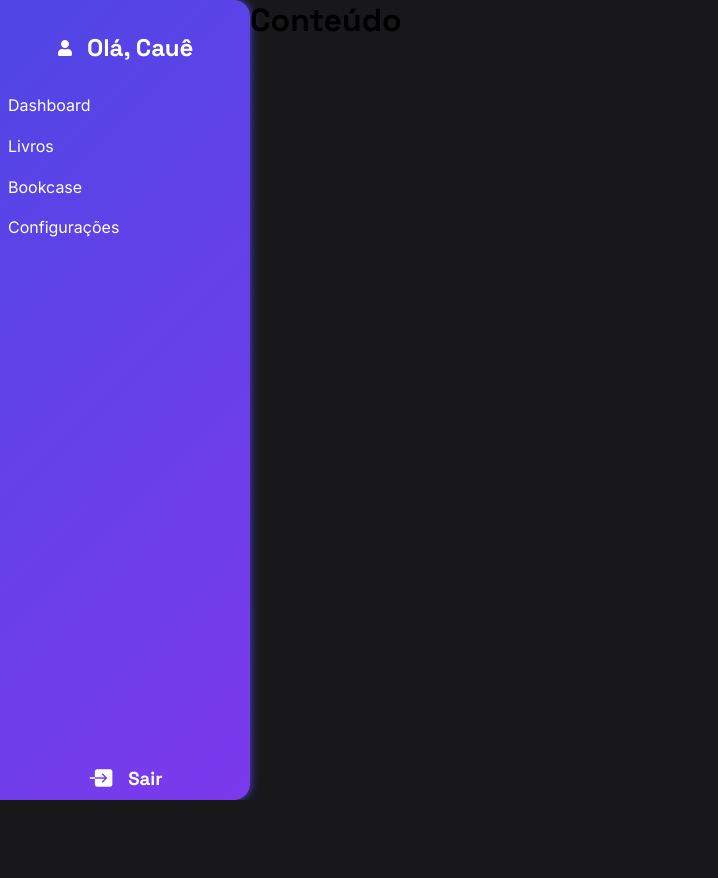
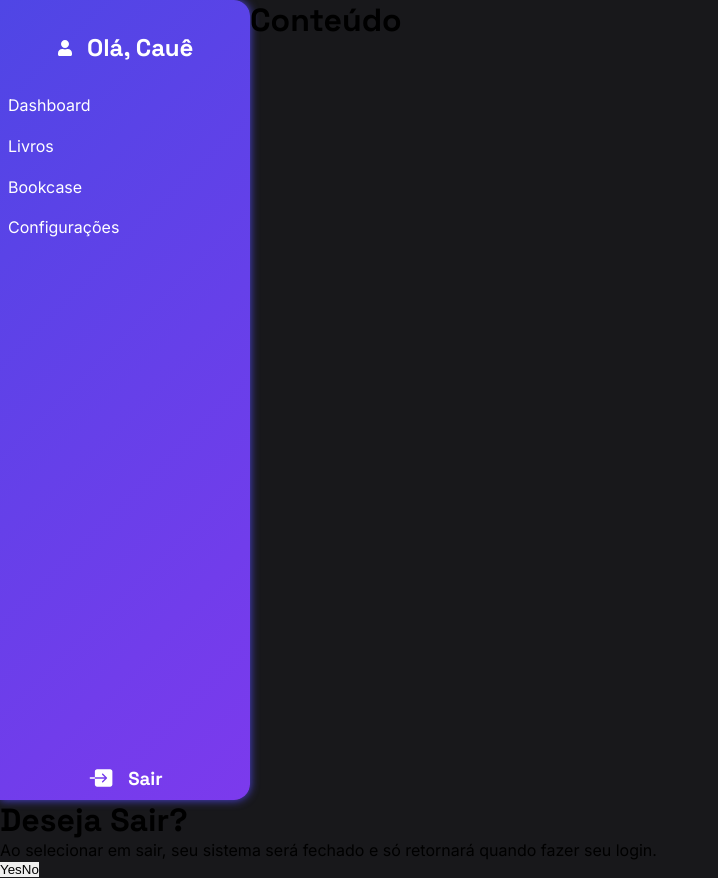
Before and after one commit to cauealb/biblioteca-front-simple, a React (Vite) app: page /dashboard in a window 1280 px wide. Both pictures are taken after a click on the element "Sair". Shown: the whole page, without its empty margins (0-718 px from the left). Before the commit the page ends 800 px from the top, so only its background shows below. Built offline with nearby package versions, Linux system fonts and the light colour scheme.

Commit message:
feat: Incluindo modal global no dashboard

```diff
--- /dev/null
+++ b/src/components/ModalYesOrNo.tsx
@@ -0,0 +1,26 @@
+import styles from './style.module.css'
+
+interface ModalYesOrNoProps {
+    header: string,
+    question: string,
+    modalOpen: boolean
+    isClose: () => void
+}
+
+export default function ModalYesOrNo({ header, question, modalOpen, isClose }: ModalYesOrNoProps) {
+    if(modalOpen) {
+        return (
+            <>
+                <div className={styles.modal}>
+                    <h1>{header}</h1>
+                    <p>{question}</p>
+                    <div>
+                        <button>Yes</button>
+                        <button onClick={isClose}>No</button>
+                    </div>
+                </div>
+            </>
+        )
+    }
+
+}
--- a/src/components/style.module.css
+++ b/src/components/style.module.css
@@ -15,3 +15,7 @@
         text-decoration: underline;
     }
 }
+
+.modal {
+
+}
--- a/src/pages/Dashboard/DashboardPages.tsx
+++ b/src/pages/Dashboard/DashboardPages.tsx
@@ -1,8 +1,20 @@
+import { useState } from 'react';
 import styles from './style.module.css'
 import { FaUser } from "react-icons/fa";
 import { IoIosExit } from "react-icons/io";
+import ModalYesOrNo from '../../components/ModalYesOrNo';
 
 export default function DashboardPages() {
+    const [modal, setModal] = useState<boolean>(false)
+
+    function handleModalOpen() {
+        setModal(true)
+    }
+
+    function handleModalClose() {
+        setModal(false)
+    }
+
     return(
         <>
             <div className={styles.container}>
@@ -22,7 +34,7 @@ export default function DashboardPages() {
 
                     </div>
 
-                    <div className={styles.exit}>
+                    <div onClick={handleModalOpen} className={styles.exit}>
                         <IoIosExit size={28} />
                         <h3>Sair</h3>
                     </div>
@@ -32,6 +44,13 @@ export default function DashboardPages() {
                     <h1>Conteúdo</h1>
                 </div>
             </div>
+
+            <ModalYesOrNo
+                header='Deseja Sair?'
+                question='Ao selecionar em sair, seu sistema será fechado e só retornará quando fazer seu login.'
+                modalOpen={modal}
+                isClose={handleModalClose}
+            />
         </>
     )
 }
```
